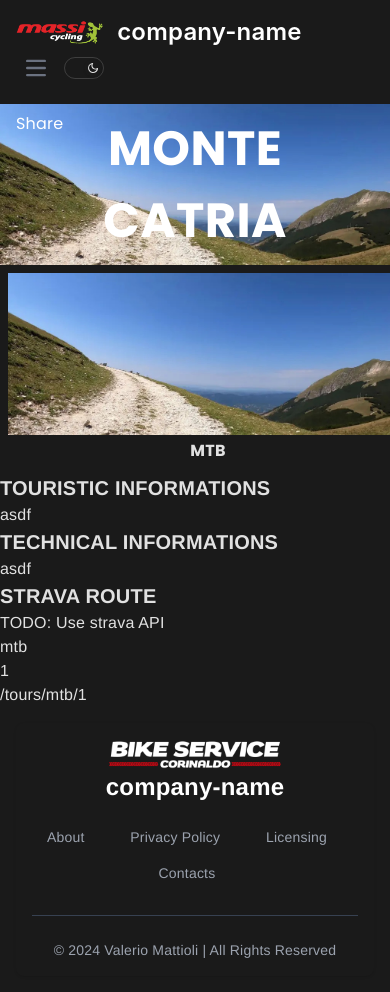
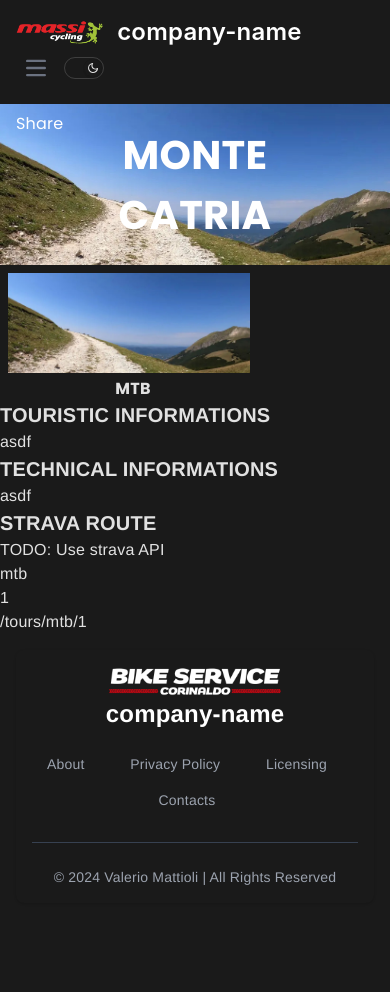
Before and after one commit to pavva91/bike-frontend, a Vue app: page /tours/mtb/1 in a window 390 px wide. After the commit the page ends 919 px from the top, so only its background shows below. Built offline with nearby package versions, Linux system fonts and the light colour scheme.

Commit message:
fix image scaling

```diff
--- a/src/components/TourImage.vue
+++ b/src/components/TourImage.vue
@@ -88,6 +88,13 @@
   letter-spacing: 0.4px;
 }
 
+@media (max-width: 480px) {
+  .tour-image h1 {
+    font-size: 2.5rem;
+    letter-spacing: 0.3px;
+  }
+}
+
 .tour-image {
   position: relative;
   text-align: center;
--- a/src/components/carousel/roll/RollCarousel.vue
+++ b/src/components/carousel/roll/RollCarousel.vue
@@ -46,13 +46,27 @@
   font-family: 'Poppins', sans-serif;
   font-weight: bold;
   text-transform: uppercase;
+  min-height: 135px;
 }
 
 .roll-container div {
   padding: 4px;
   width: 400px;
   height: 200px;
-  /* margin-right: 5px; */
+}
+
+@media (max-width: 768px) {
+  .roll-container div {
+    width: 300px;
+    height: 150px;
+  }
+}
+
+@media (max-width: 480px) {
+  .roll-container div {
+    width: 250px;
+    height: 125px;
+  }
 }
 
 .single:hover {
--- a/src/styles/index.css
+++ b/src/styles/index.css
@@ -35,11 +35,12 @@
 
 .dark-pink {
   /* color: #b4003b; */
-  color: var(--vt-c-bg-selected)
+  color: var(--vt-c-text-selected)
 }
 
 .light-pink {
-  color: #ff3577;
+  /* color: #ff3577; */
+  color: var(--vt-c-pink-light)
 }
 
 nav {
@@ -59,7 +60,7 @@
 nav a:hover {
   /* color: #ed2429; */
   /* color: #b4003b; */
-  color: var(--vt-c-bg-selected)
+  color: var(--vt-c-text-selected)
 }
 
 h1 {
@@ -101,7 +102,7 @@
   .tours img {
     top: 0;
     width: 100%;
-    height: 20%;
+    /* height: 20%; */
     object-fit: cover;
     object-position: 55%;
   }
```
